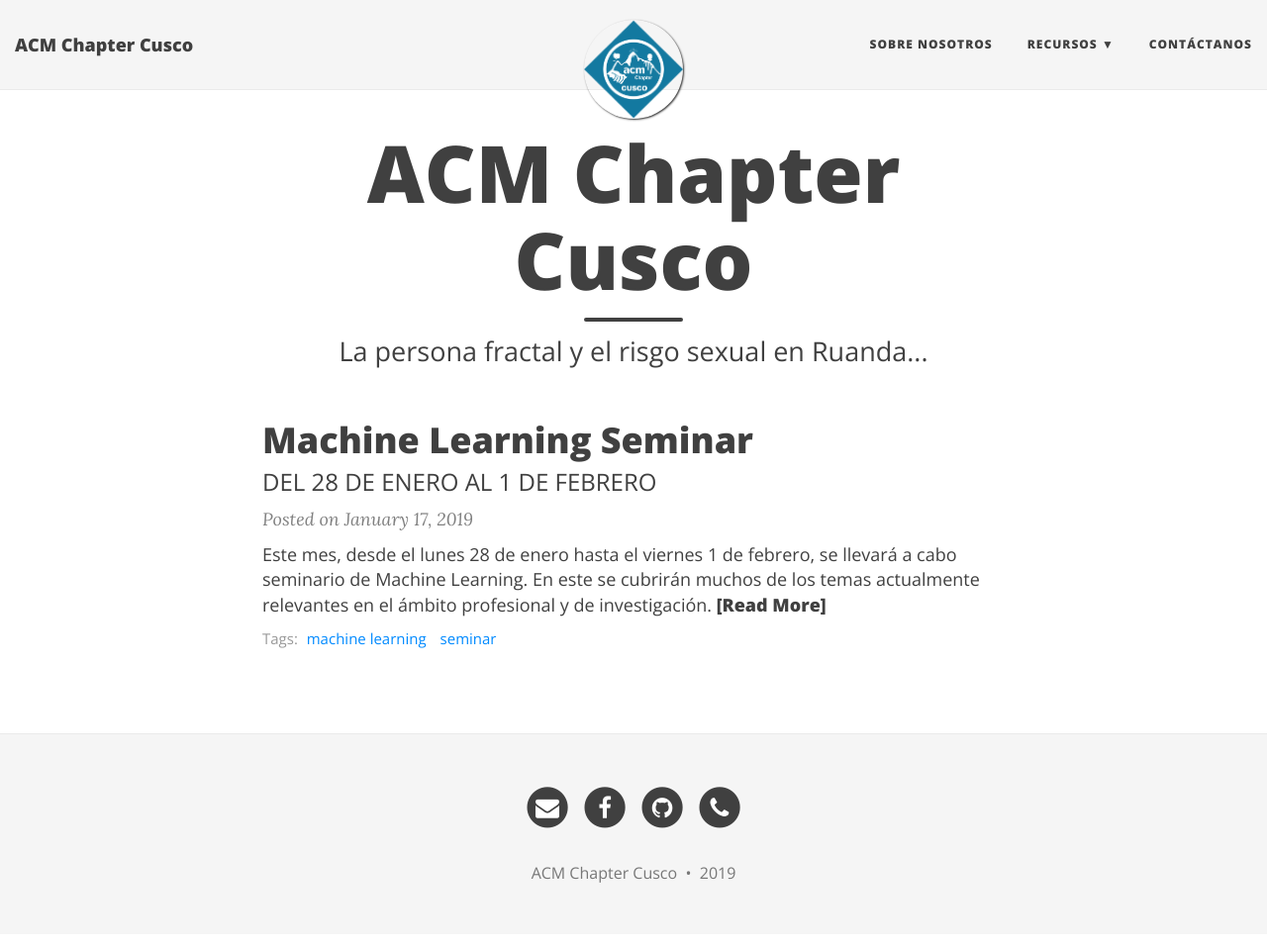
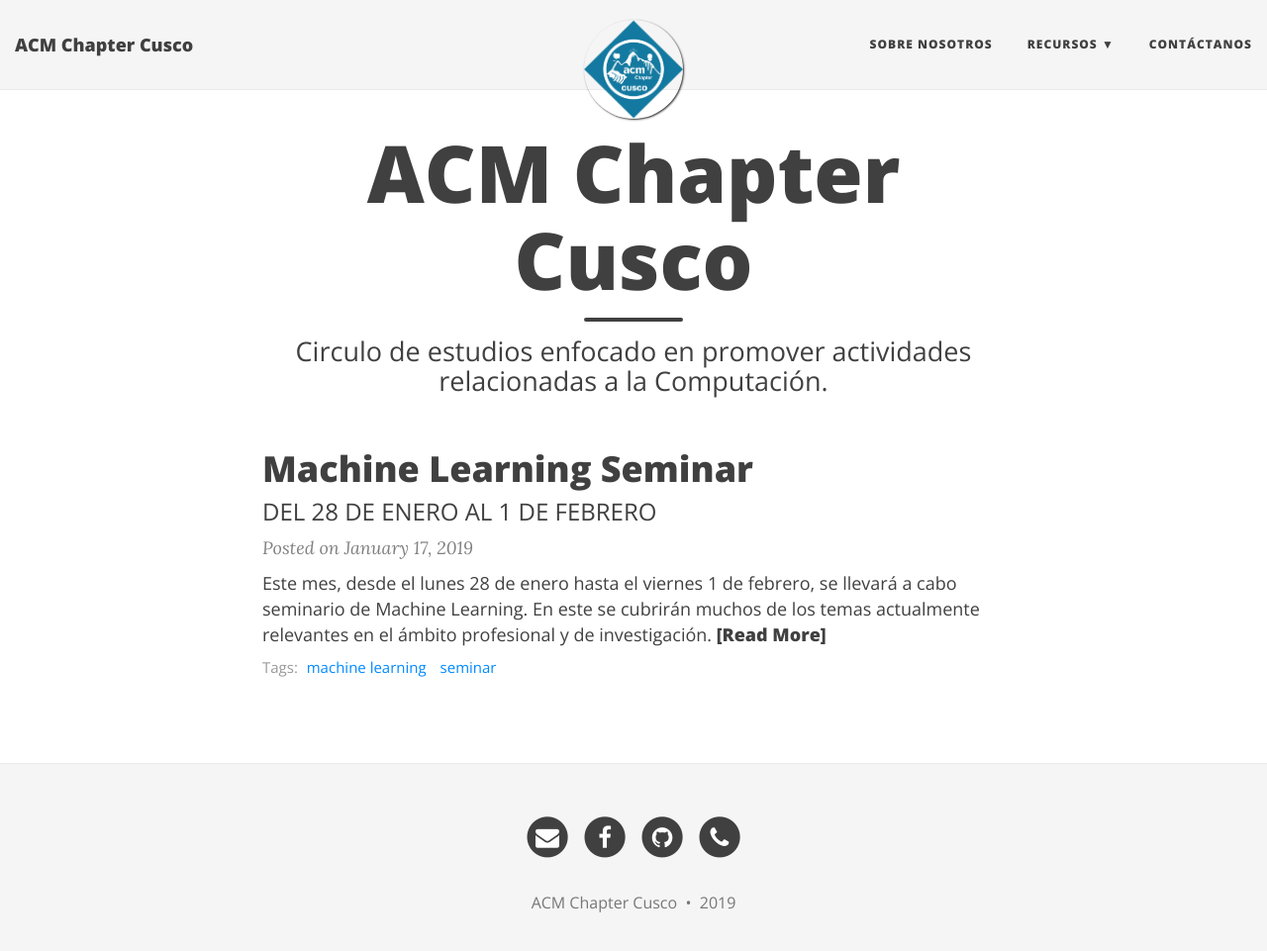
Before and after one commit to acmchaptercusco/acmchaptercusco.github.io, a Jekyll site: the page built from index.html, in a window 1280 px wide and 974 px high. Shown: the top 961 px of the window at 99% size. Built offline with Jekyll 4.4.1, drawn with Linux system fonts in a browser that asks for light colours; nearby versions of some CDN libraries; the list of posts is cut into pages by our own code.

Commit message:
Improve subtitle

```diff
--- a/index.html
+++ b/index.html
@@ -1,7 +1,7 @@
 ---
 layout: page
 title: ACM Chapter Cusco
-subtitle: La persona fractal y el risgo sexual en Ruanda...
+subtitle: Circulo de estudios enfocado en promover actividades relacionadas a la Computación.
 use-site-title: true
 ---
 
```
